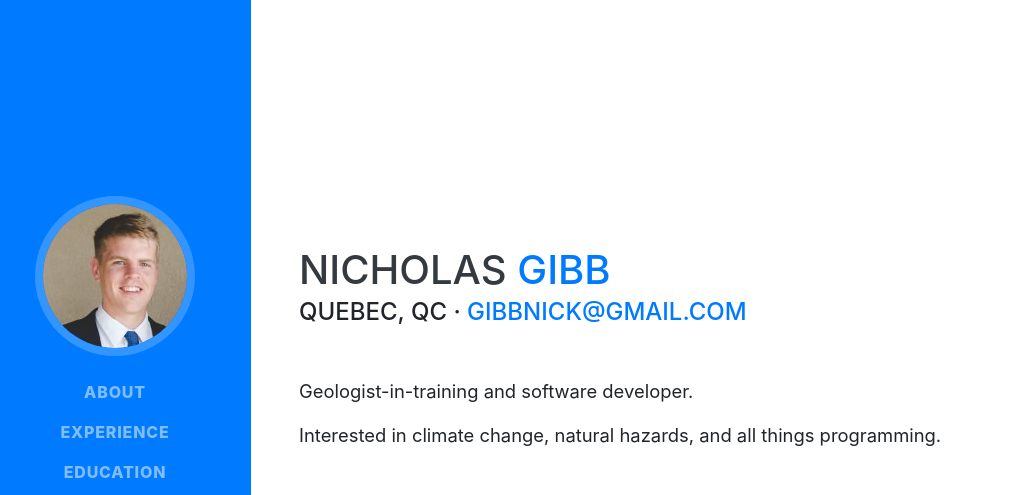
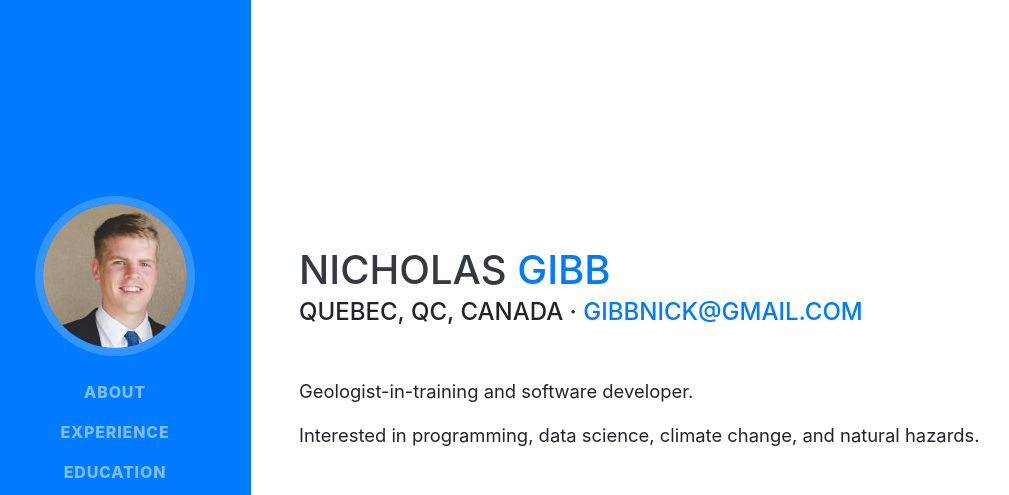
Before and after one commit to nick-gibb/nick-gibb.github.io, a website with bundled scripts: page index.html in a window 1280 px wide. Shown: the top 495 px of the page, without its empty margins (21-1030 px from the left). Built offline with nearby package versions, Linux system fonts and the light colour scheme; a web font is replaced by a local one.

Commit message:
minor changes

```diff
--- a/index.html
+++ b/index.html
@@ -98,14 +98,14 @@
             <span class="text-primary">Gibb</span>
           </h1>
           <div class="subheading mb-5">
-            Quebec, QC ·
+            Quebec, QC, Canada ·
             <a href="mailto:gibbnick@gmail.com">gibbnick@gmail.com</a>
           </div>
           <p class="lead mb">
             Geologist-in-training and software developer.
           </p>
           <p class="lead mb-5">
-           Interested in climate change, natural hazards, and all things programming.
+           Interested in programming, data science, climate change, and natural hazards.
           </p>
           <div class="social-icons">
             <a target="_blank" href="https://github.com/nick-gibb">
```
